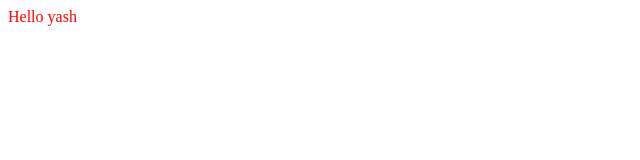
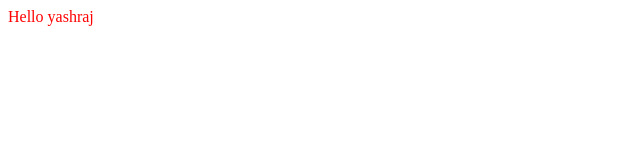
Before and after one commit to YashrajDawkhar/Demo, a plain HTML site: page index.html in a window 1280 px wide. Shown: the full height of the page, 0-640 px from the left. Drawn offline with Linux system fonts and the light colour scheme.

Commit message:
new changes

```diff
--- a/index.html
+++ b/index.html
@@ -7,6 +7,6 @@
     <title>Demo</title>
 </head>
 <body style="color: red;">
-    Hello yash
+    Hello yashraj
 </body>
 </html>
```
